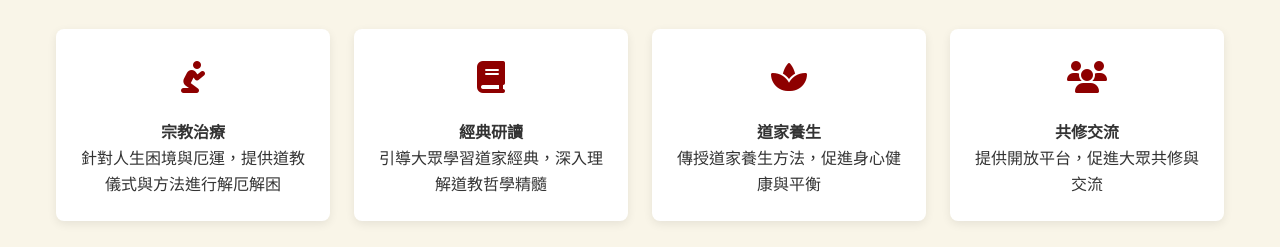
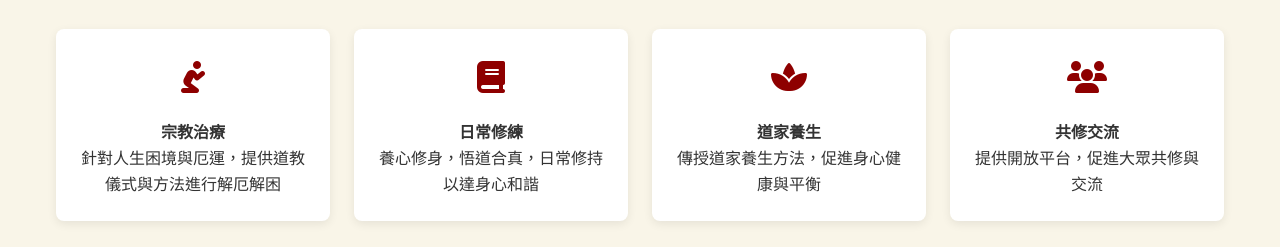
Before and after one commit to danxinyuntan/yuntan, a plain HTML site: page About Us.html in a window 1280 px wide. Shown: the part 1738-1985 px from the top of the page. Drawn offline with Linux system fonts and the light colour scheme.

Commit message:
Add files via upload

```diff
--- a/About Us.html
+++ b/About Us.html
@@ -270,8 +270,8 @@
                         <div class="service-icon">
                             <i class="fas fa-book"></i>
                         </div>
-                        <h4>經典研讀</h4>
-                        <p>引導大眾學習道家經典，深入理解道教哲學精髓</p>
+                        <h4>日常修練</h4>
+                        <p>養心修身，悟道合真，日常修持以達身心和諧</p>
                     </div>
 
                     <div class="service-item">
```
